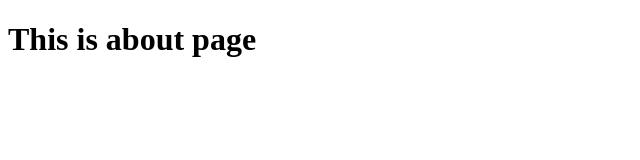
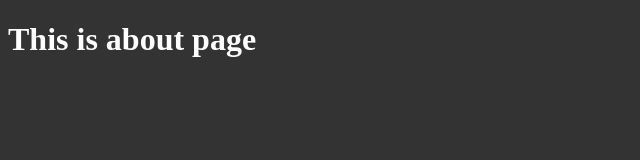
Before and after one commit to mickwar/nodeapptest, a website: page public/about.html in a window 1280 px wide. Shown: the whole page, without its empty margins (0-640 px from the left). Drawn offline with Linux system fonts and the light colour scheme.

Commit message:
include css

```diff
--- a/public/about.html
+++ b/public/about.html
@@ -5,6 +5,7 @@
     <meta name="viewport" content="width=device-width,
     initial-scale=1.0">
     <meta http-equiv=:X-UA-Compatible" content="ie=edge">
+    <link rel="stylesheet" href="./css/style.css" />
     <title>About</title>
 </head>
 <body>
--- /dev/null
+++ b/public/css/style.css
@@ -0,0 +1,4 @@
+body {
+    background: #333;
+    color: #fff;
+}
```
Also changed, not shown: public/404.html (+2 -1 lines), public/index.html (+1 -0 lines).
